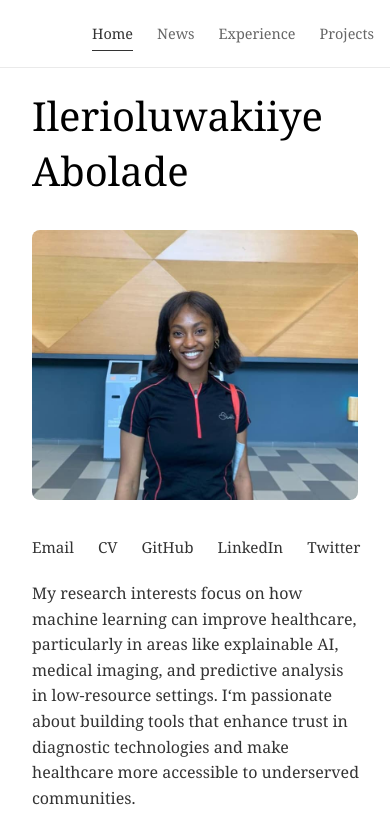
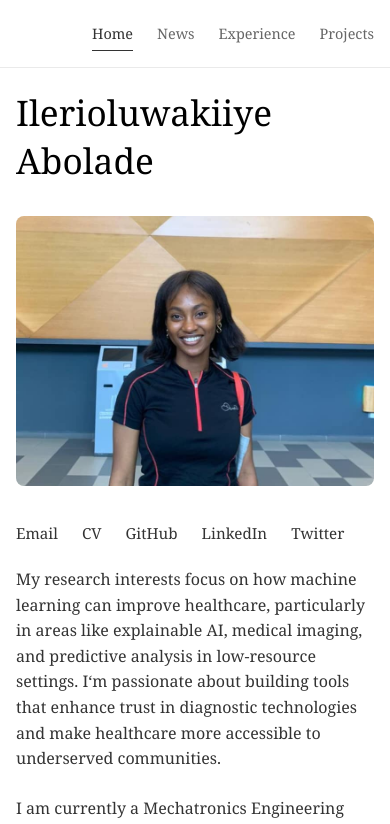
Before and after one commit to ileri-oluwa-kiiye/ileri-oluwa-kiiye.github.io, a React (Vite) app: page / in a window 390 px wide. Shown: the top 824 px of the page. Built offline with nearby package versions, Linux system fonts and the light colour scheme.

Commit message:
Refactor HeroContainer styles for improved responsiveness; update CV link in hero component to point to Google Docs

```diff
--- a/src/assets/styles/index.js
+++ b/src/assets/styles/index.js
@@ -6,14 +6,19 @@
   margin: 0 auto;
   padding: 50px 4rem;
 
-  @media (max-width: 768px) {
-    padding: 20px 2rem;
-  }
+
 
   h1 {
     font-size: 2.5rem;
     font-weight: 400;
     margin-bottom: 2rem;
+  }
+
+  @media (max-width: 768px) {
+    padding: 20px 1rem;
+    h1{
+      font-size: 2.2rem;
+    }
   }
 
   .hero-content {
--- a/src/comp/LandingPage/hero.jsx
+++ b/src/comp/LandingPage/hero.jsx
@@ -9,7 +9,7 @@
         <div className="hero-text">
           <div className="social-links">
             <a href="mailto:aboladeilerioluwakiiye@gmail.com" target="_blank" rel="noopener noreferrer">Email</a>
-            <a href='https://drive.google.com/file/d/1zW9LWumWUOqmKD1cp9dvYCANzHSfmh_2/view?usp=sharing' target="_blank" rel="noopener noreferrer">CV</a>
+            <a href='https://docs.google.com/document/d/1DcFdjhxTGYYo4KMwxOqBN28fr9XH2tyBXoIdsvToXf8/edit?usp=sharing' target="_blank" rel="noopener noreferrer">CV</a>
             <a href="https://github.com/ileri-oluwa-kiiye" target="_blank" rel="noopener noreferrer">GitHub</a>
             <a href="https://www.linkedin.com/in/ilerioluwakiiye" target="_blank" rel="noopener noreferrer">LinkedIn</a>
             <a href="https://twitter.com/llerioluwakiiye" target="_blank" rel="noopener noreferrer">Twitter</a>
```
